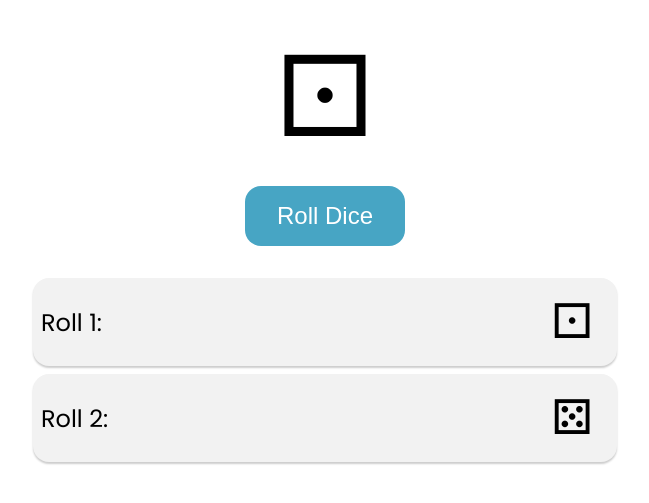
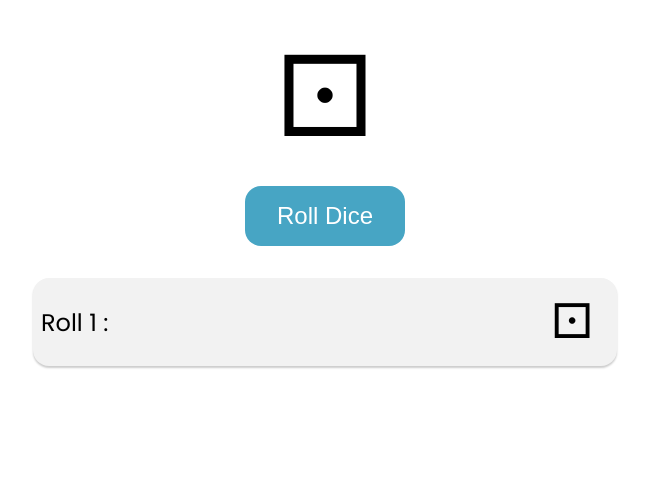
Before and after one commit to Netmistro/JavaScript_Dice_Roll_Simulator, a plain HTML site: page index.html in a window 1280 px wide. Both pictures are taken after a click on the button "Roll Dice". Shown: the part 123-626 px from the top of the page, without its empty margins (315-964 px from the left). Drawn offline with Linux system fonts and the light colour scheme.

Commit message:
Final Project

```diff
--- a/index.html
+++ b/index.html
@@ -17,8 +17,8 @@
     <div class="dice" id="dice">&#9860;</div>
     <button id="roll-button">Roll Dice</button>
     <ul id="roll-history">
-      <li>Roll 1: <span>&#9856;</span></li>
-      <li>Roll 2: <span>&#9860;</span></li>
+      <!-- <li>Roll 1: <span>&#9856;</span></li>
+      <li>Roll 2: <span>&#9860;</span></li> -->
     </ul>
     <script src="script.js"></script>
   </body>
--- a/script.js
+++ b/script.js
@@ -1,12 +1,33 @@
+// Constants
 const buttonEl = document.getElementById("roll-button");
 const diceEl = document.getElementById("dice");
+const rollHistoryEl = document.getElementById("roll-history");
 
+// Array history
+let historyList = [];
+
+// Roll Dice Function
 function rollDice() {
   const rollResult = Math.floor(Math.random() * 6) + 1;
   const diceFace = getDiceFace(rollResult);
   diceEl.innerHTML = diceFace;
+  historyList.push(rollResult);
+  updateRollHistory();
 }
 
+// Update Roll History
+function updateRollHistory() {
+  rollHistoryEl.innerHTML = "";
+  for (let i = 0; i < historyList.length; i++) {
+    const listItem = document.createElement("li");
+    listItem.innerHTML = `Roll ${i + 1} :<span>${getDiceFace(
+      historyList[i]
+    )}</span>`;
+    rollHistoryEl.appendChild(listItem);
+  }
+}
+
+// Get Dice Face using Random Function
 function getDiceFace(rollResult) {
   switch (rollResult) {
     case 1:
@@ -32,6 +53,7 @@ function getDiceFace(rollResult) {
   }
 }
 
+// Listen for Click of Button Event
 buttonEl.addEventListener("click", () => {
   diceEl.classList.add("roll-animation");
   setTimeout(() => {
```
